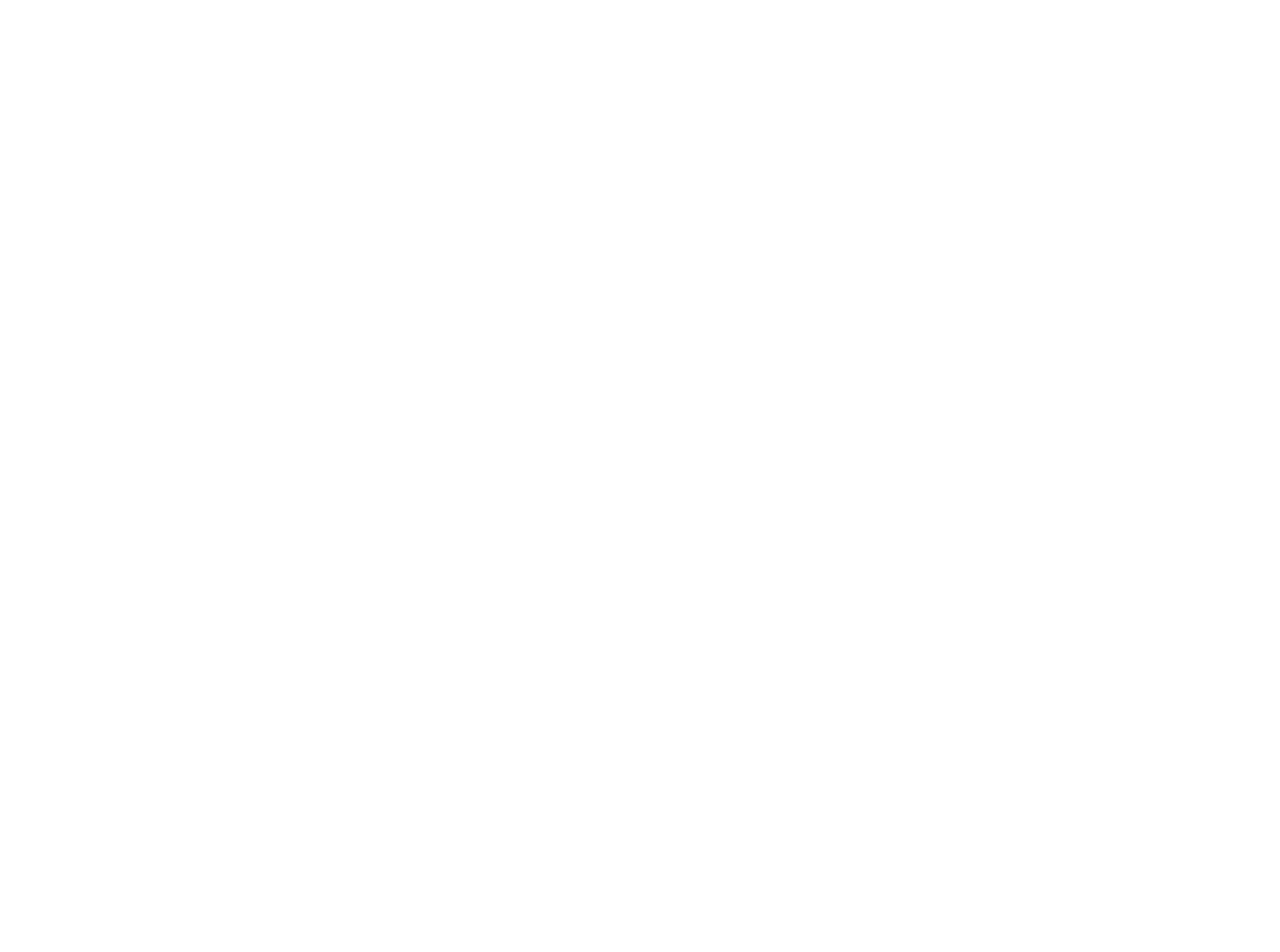
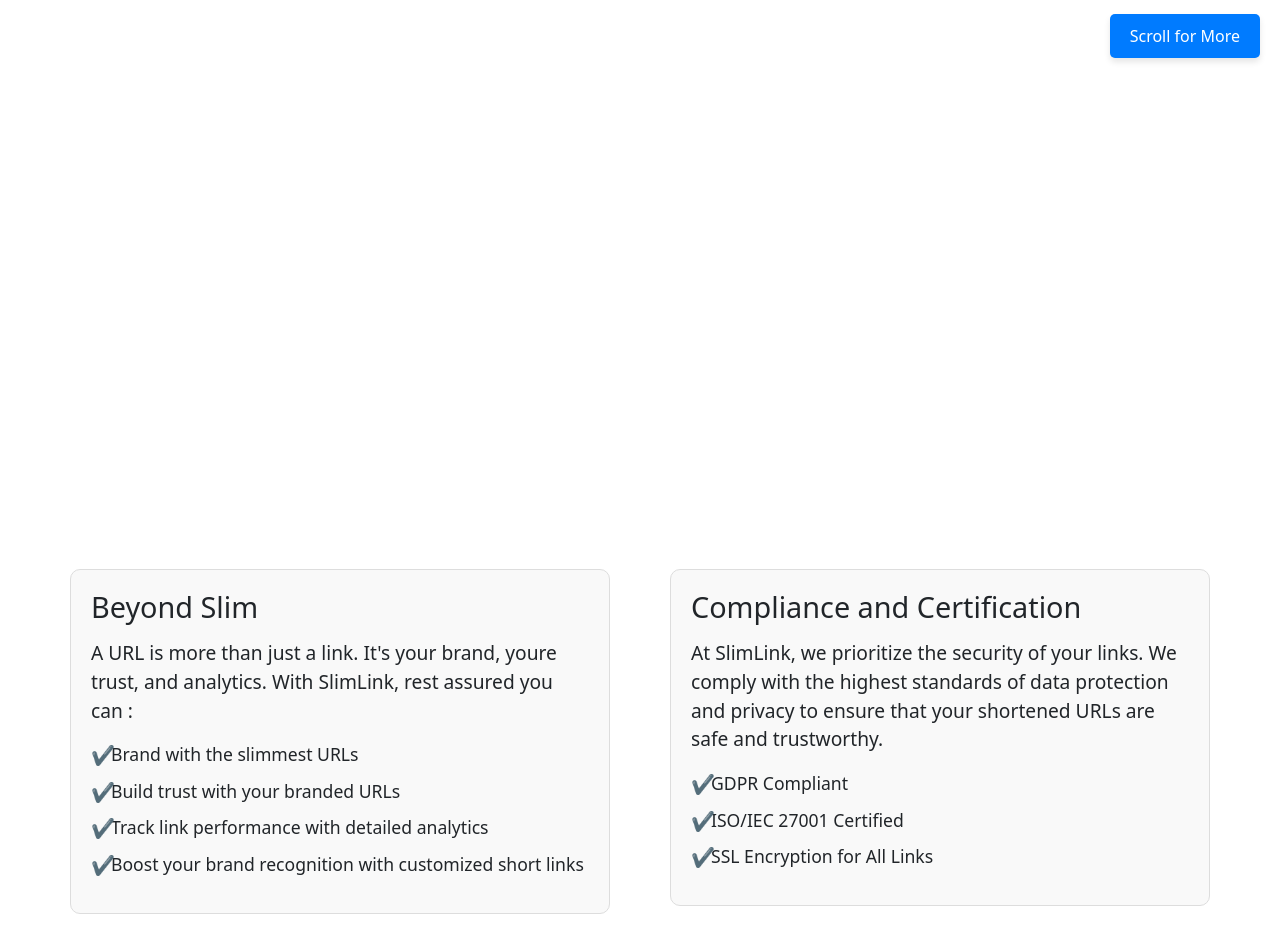
Before and after one commit to PranavDonepudi/SlimLink, a React (Create React App) app in the folder SlimLink/slimlink-frontend/: page / in a window 1280 px wide. Shown: the part 722-1674 px from the top of the page. Before the commit the page ends 876 px from the top, so only its background shows below. Built offline with nearby package versions, Linux system fonts and the light colour scheme.

Commit message:
front-end dev.

```diff
--- a/SlimLink/slimlink-frontend/src/App.css
+++ b/SlimLink/slimlink-frontend/src/App.css
@@ -15,7 +15,7 @@ body, html {
   flex-direction: column;
   justify-content: center;
   align-items: center;
-  height: 100vh; /* Full viewport height */
+  min-height: 200vh; /* Allow space for the content to be centered but leave room for the footer */
   padding: 20px;
   text-align: center;
 }
@@ -27,9 +27,9 @@ h1 {
 
 /* Styling the logo image */
 .logo {
-  width: 150px; /* Adjust the width of the logo */
+  width: 150px;
   height: auto;
-  margin-bottom: 20px; /* Space between logo and heading */
+  margin-bottom: 20px;
 }
 
 /* Make the form controls look nice */
@@ -58,3 +58,72 @@ h1 {
 .shortened-url a:hover {
   text-decoration: underline;
 }
+
+/* Additional info section (BeyondSlim & ComplianceAndCertification) */
+.additional-info {
+  display: flex;
+  justify-content: space-around;
+  align-items: flex-start;
+  margin-top: auto; /* Pushes this section to the bottom */
+  padding: 20px;
+  width: 100%;
+}
+
+.compliance-certification, .beyond-slim {
+  width: 45%; /* Set equal width for both sections */
+  padding: 20px;
+  border: 1px solid #ddd;
+  border-radius: 10px;
+  background-color: #f9f9f9;
+  text-align: left;
+}
+
+.compliance-certification h2, .beyond-slim h2 {
+  font-size: 1.8rem;
+  margin-bottom: 15px;
+}
+
+.compliance-certification p, .beyond-slim p {
+  font-size: 1.2rem;
+}
+
+.compliance-certification ul, .beyond-slim ul {
+  list-style-type: none;
+  padding-left: 0;
+}
+
+.compliance-certification li, .beyond-slim li {
+  font-size: 1.1rem;
+  margin-bottom: 10px;
+  padding-left: 20px;
+  position: relative;
+}
+
+.compliance-certification li::before, .beyond-slim li::before {
+  content: '✔'; /* A checkmark icon before each list item */
+  position: absolute;
+  left: 0;
+  color: #28a745; /* Green color for checkmark */
+  font-size: 1.2rem;
+  top: 0;
+}
+
+/* Scroll Down Button */
+.scroll-down-button {
+  position: fixed;
+  bottom: 20px;
+  right: 20px;
+  padding: 10px 20px;
+  background-color: #007bff;
+  color: white;
+  border: none;
+  border-radius: 5px;
+  cursor: pointer;
+  font-size: 1rem;
+  box-shadow: 0 4px 6px rgba(0, 0, 0, 0.1);
+  transition: background-color 0.3s ease;
+}
+
+.scroll-down-button:hover {
+  background-color: #0056b3;
+}
--- a/SlimLink/slimlink-frontend/src/App.js
+++ b/SlimLink/slimlink-frontend/src/App.js
@@ -4,6 +4,9 @@ import NavBar from './NavBar'; // Assuming NavBar.js exists in the same director
 import Login from './Pages/Login'; // Import the Login page
 import './App.css'; // Assuming you have some custom styles
 import logo from './logo.jpeg'; // Import the logo image
+import ComplianceAndCertification from './Pages/ComplianceAndCertification'; // Import Compliance section
+import BeyondSlim from './Pages/BeyondSlim'; // Import Beyond the Link section
+
 
 function UrlShortener() {
   const [longURL, setLongURL] = useState('');
@@ -15,6 +18,14 @@ function UrlShortener() {
       const generatedShortURL = `https://sl.to/${Math.random().toString(36).substring(7)}`;
       setShortURL(generatedShortURL);
     }
+  };
+
+  // Scroll to the bottom of the page
+  const scrollToBottom = () => {
+    window.scrollTo({
+      top: document.documentElement.scrollHeight,
+      behavior: 'smooth',
+    });
   };
 
   return (
@@ -44,6 +55,15 @@ function UrlShortener() {
           <a href={shortURL} target="_blank" rel="noopener noreferrer">{shortURL}</a>
         </div>
       )}
+
+      {/* Include the BeyondLink and ComplianceAndCertification sections */}
+      <div className="additional-info">
+        <BeyondSlim/>
+        <ComplianceAndCertification/>
+      </div>
+
+      {/* Scroll Down Button */}
+      <button className="scroll-down-button" onClick={scrollToBottom}>Scroll for More</button>
     </div>
   );
 }
@@ -51,12 +71,9 @@ function UrlShortener() {
 function App() {
   return (
     <Router>
-      <NavBar /> {/* Navigation Bar remains constant across all routes */}
+      <NavBar />
       <Routes>
-        {/* Define the Login route */}
         <Route path="/login" element={<Login />} />
-
-        {/* Define the URL shortener page route (main page) */}
         <Route path="/" element={<UrlShortener />} />
       </Routes>
     </Router>
--- /dev/null
+++ b/SlimLink/slimlink-frontend/src/Pages/BeyondSlim.js
@@ -0,0 +1,23 @@
+// ThinkBeyondLink.js
+import React, { useState } from "react";
+
+function BeyondSlim() {
+  return (
+    <div className="beyond-slim">
+      <h2>Beyond Slim</h2>
+      <p>
+        A URL is more than just a link. It's your brand, youre trust, and analytics.
+        With SlimLink, rest assured you can
+        :
+      </p>
+      <ul>
+        <li>Brand with the slimmest URLs</li>
+        <li>Build trust with your branded URLs</li>
+        <li>Track link performance with detailed analytics</li>
+        <li>Boost your brand recognition with customized short links</li>
+      </ul>
+    </div>
+  );
+}
+
+export default BeyondSlim;
--- /dev/null
+++ b/SlimLink/slimlink-frontend/src/Pages/ComplianceAndCertification.js
@@ -0,0 +1,20 @@
+// ComplianceAndCertification.js
+import React, { useState } from "react";
+
+function ComplianceAndCertification() {
+  return (
+    <div className="compliance-certification">
+      <h2>Compliance and Certification</h2>
+      <p>
+        At SlimLink, we prioritize the security of your links. We comply with the highest standards of data protection and privacy to ensure that your shortened URLs are safe and trustworthy.
+      </p>
+      <ul>
+        <li>GDPR Compliant</li>
+        <li>ISO/IEC 27001 Certified</li>
+        <li>SSL Encryption for All Links</li>
+      </ul>
+    </div>
+  );
+}
+
+export default ComplianceAndCertification;
```
Also changed, not shown: 1 other file (tests, documents, lock files or other folders).
